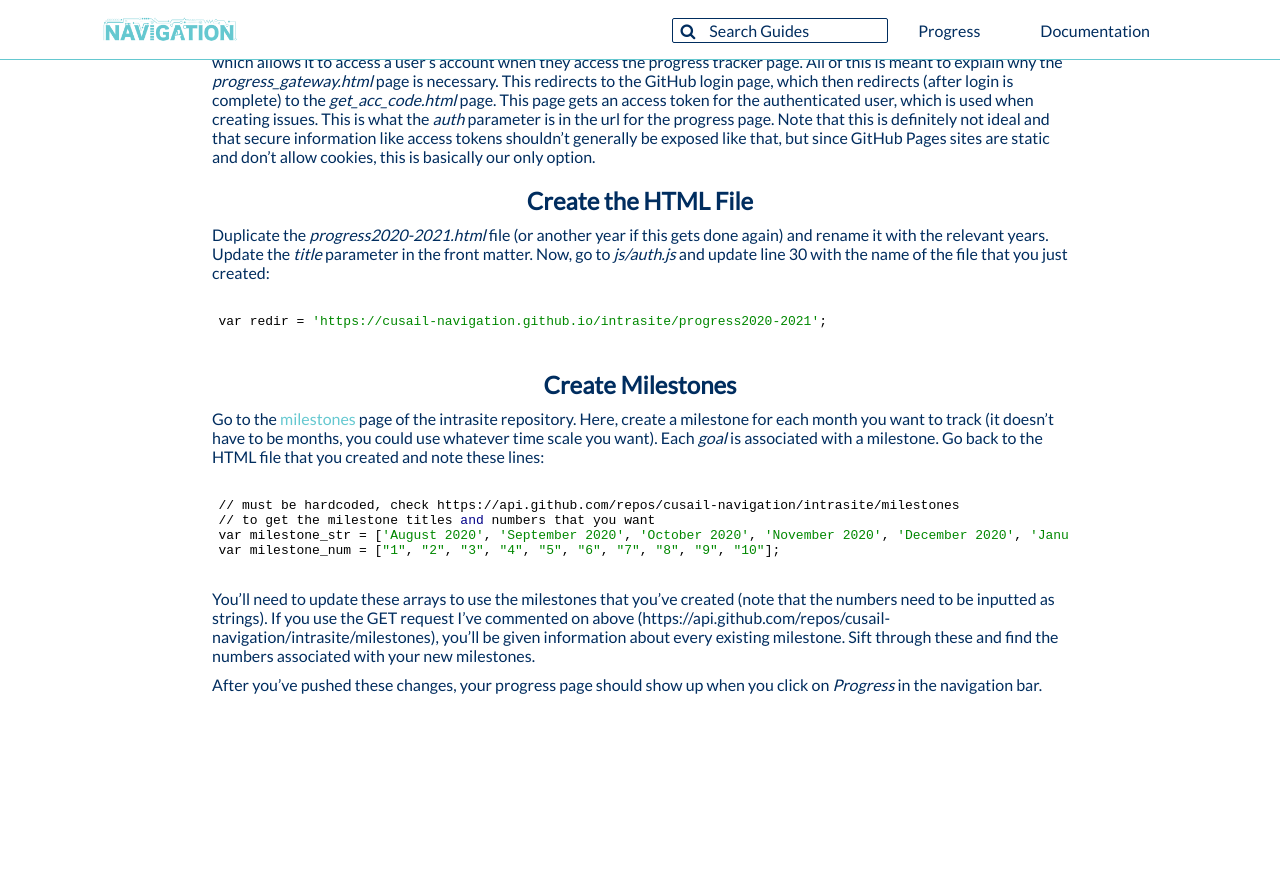
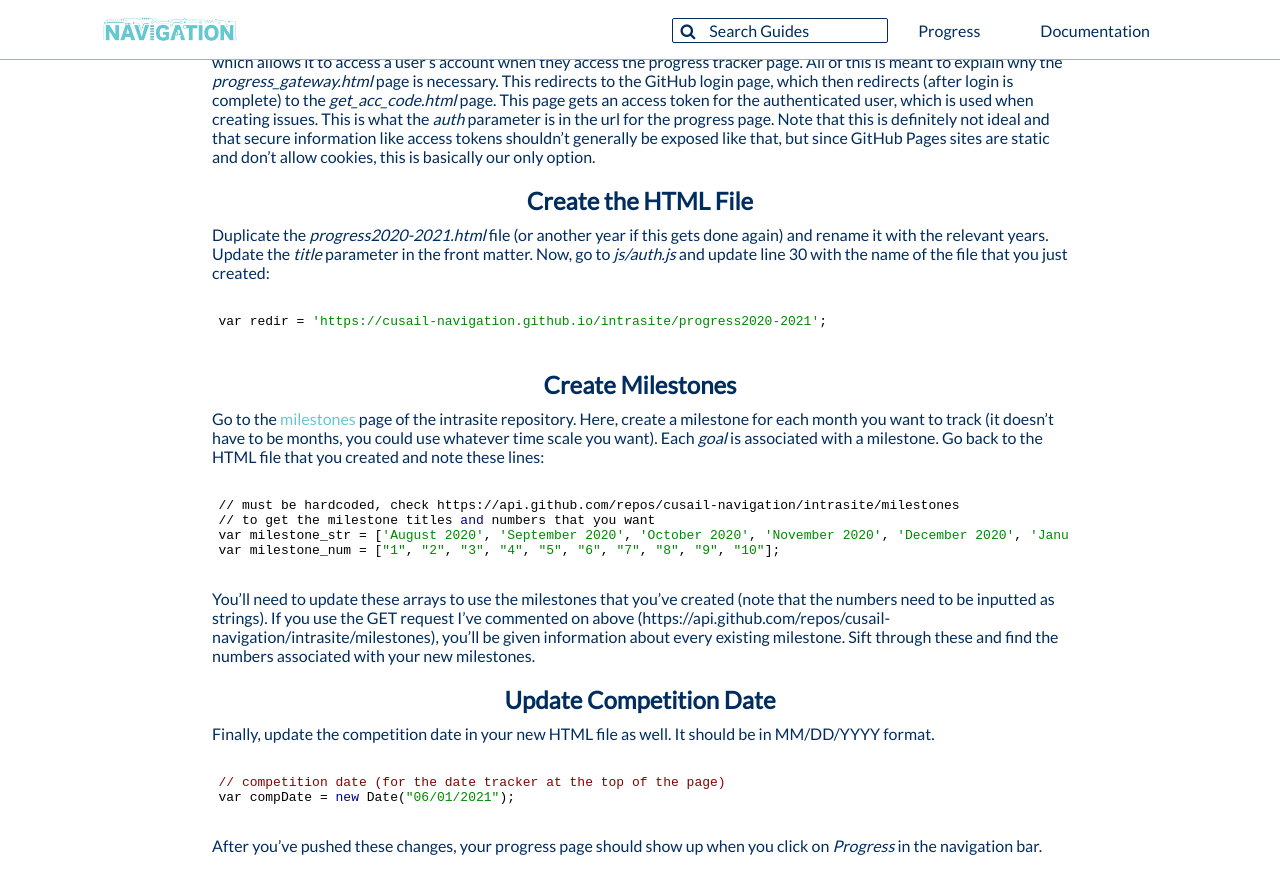
Before and after one commit to CUSail-Navigation/intrasite, a Jekyll site: the page built from _posts/2020-07-04-progress.md, in a window 1280 px wide and 900 px high, scrolled down 492 px. Shown: the top 894 px of the window. Built offline with Jekyll 4.4.1, drawn with Linux system fonts in a browser that asks for light colours; before the commit the page ends 1231 px from its top, so only the background shows below that.

Commit message:
update progress guide

```diff
--- a/_posts/2020-07-04-progress.md
+++ b/_posts/2020-07-04-progress.md
@@ -53,4 +53,15 @@ var milestone_num = ["1", "2", "3", "4", "5", "6", "7", "8", "9", "10"];
 
 You'll need to update these arrays to use the milestones that you've created (note that the numbers need to be inputted as strings). If you use the GET request I've commented on above (https://api.github.com/repos/cusail-navigation/intrasite/milestones), you'll be given information about every existing milestone. Sift through these and find the numbers associated with your new milestones.
 
+## Update Competition Date
+
+Finally, update the competition date in your new HTML file as well. It should be in MM/DD/YYYY format.
+
+<pre>
+<code class="javascript">
+// competition date (for the date tracker at the top of the page)
+var compDate = new Date("06/01/2021");
+</code>
+</pre>
+
 After you've pushed these changes, your progress page should show up when you click on _Progress_ in the navigation bar.
```
